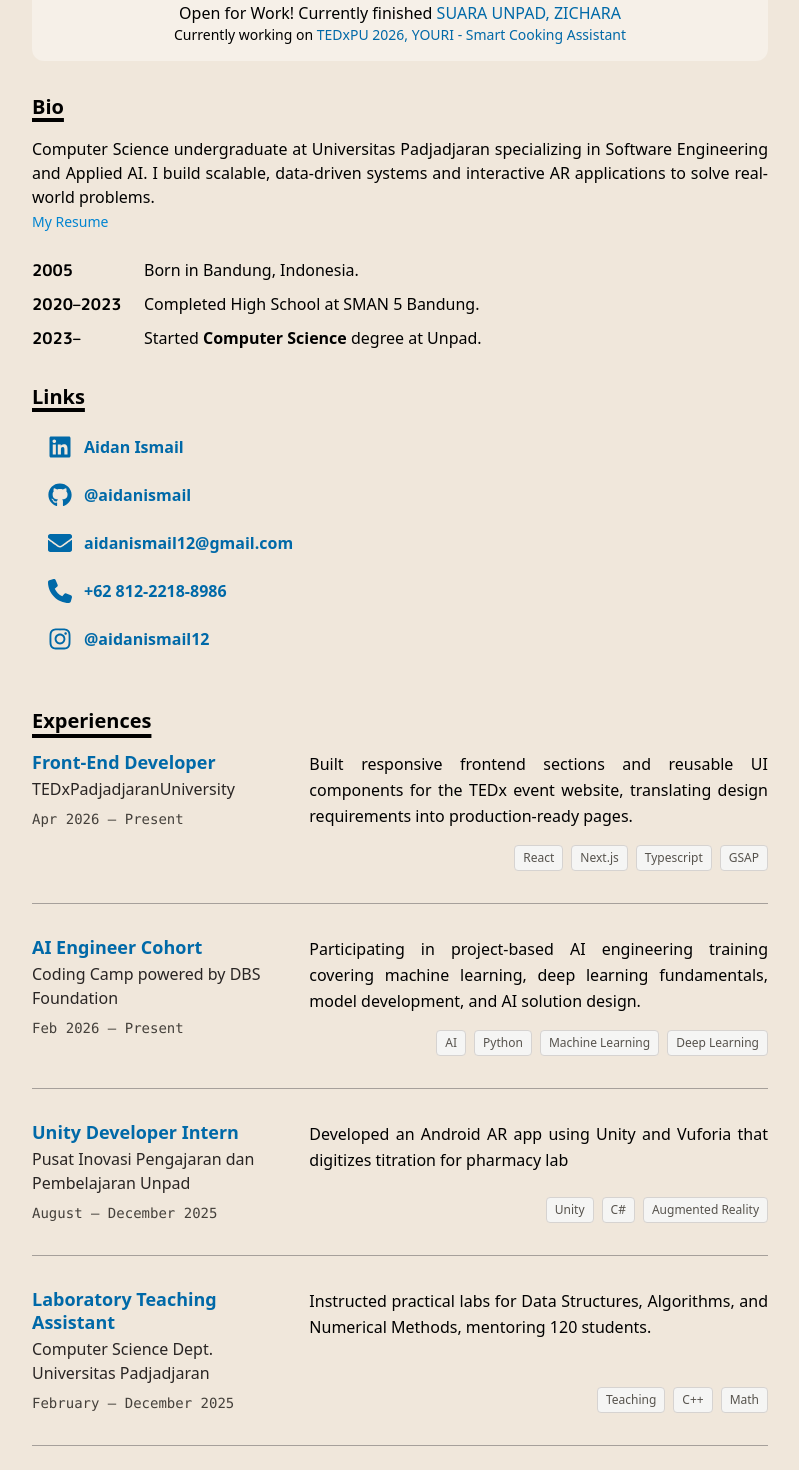
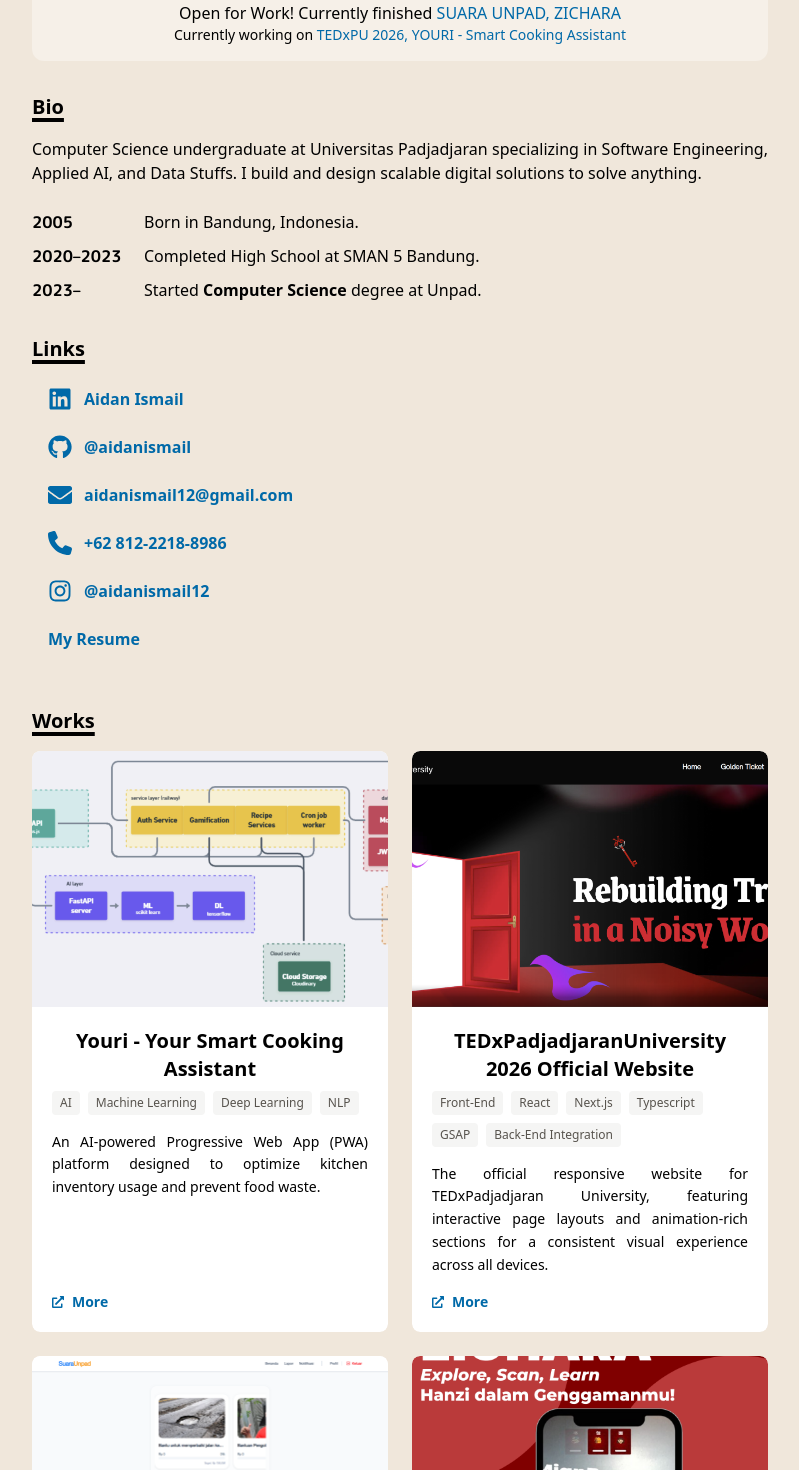
Before and after one commit to aidanismail/aidan-ismail, a React (Vite) app: page / in a window 1280 px wide. Shown: the part 360-1830 px from the top of the page, without its empty margins (240-1039 px from the left). Built offline with nearby package versions, Linux system fonts and the light colour scheme.

Commit message:
refactor: removing irrelevant sections

```diff
--- a/src/App.jsx
+++ b/src/App.jsx
@@ -51,9 +51,9 @@
                 <section id="hero" className="scroll-mt-100">
                   <Hero onHighlightProject={triggerHighlight} />
                 </section>
-                <section id="experiences" className="scroll-mt-20">
+                {/* <section id="experiences" className="scroll-mt-20">
                   <Experiences />
-                </section>
+                </section> */}
                 <section id="works" className="scroll-mt-20">
                   <Works highlightedId={highlightedProject} />
                 </section>
--- a/src/components/Navbar.jsx
+++ b/src/components/Navbar.jsx
@@ -37,9 +37,11 @@
   };
 
   return (
-    <nav ref={navRef} className="bg-[#ffffff]/40 backdrop-blur-xl w-full sticky top-0 z-50">
+    <nav
+      ref={navRef}
+      className="bg-[#ffffff]/40 backdrop-blur-xl w-full sticky top-0 z-50"
+    >
       <div className="flex flex-wrap justify-between items-center py-2 px-4 max-w-4xl mx-auto">
-
         {/* logo */}
         <a
           href="#hero"
@@ -55,29 +57,43 @@
             src={logo}
             alt="aidan's logo"
           />
-          <p className="font-bold font-cal text-xl tracking-tighter">Aidan Ismail</p>
+          <p className="font-bold font-cal text-xl tracking-tighter">
+            Aidan Ismail
+          </p>
         </a>
 
         {/* hamburger */}
         <div className="sm:hidden mt-2">
-          <button type="button" onClick={() => setIsOpen((v) => !v)} aria-label="Toggle menu">
+          <button
+            type="button"
+            onClick={() => setIsOpen((v) => !v)}
+            aria-label="Toggle menu"
+          >
             <GiHamburgerMenu size={24} />
           </button>
         </div>
 
         {/* desktop links */}
         <div className="hidden sm:flex gap-6 text-xl">
-          <a href="#hero" onClick={(e) => handleDesktopNavClick(e, "hero")} className="hover:underline">
+          {/* <a
+            href="#hero"
+            onClick={(e) => handleDesktopNavClick(e, "hero")}
+            className="hover:underline"
+          >
             Home
-          </a>
-          <a
+          </a> */}
+          {/* <a
             href="#experiences"
             onClick={(e) => handleDesktopNavClick(e, "experiences")}
             className="hover:underline"
           >
             Experiences
-          </a>
-          <a href="#works" onClick={(e) => handleDesktopNavClick(e, "works")} className="hover:underline">
+          </a> */}
+          <a
+            href="#works"
+            onClick={(e) => handleDesktopNavClick(e, "works")}
+            className="hover:underline"
+          >
             Works
           </a>
         </div>
@@ -104,19 +120,28 @@
               className="w-full flex flex-col items-start gap-6 text-xl sm:hidden border-t border-gray-500"
             >
               <div className="pt-4 pb-4 flex flex-col gap-6 w-full">
-                <a href="#hero" onClick={(e) => handleMobileNavClick(e, "hero")}>Home</a>
-                <a
+                {/* <a
+                  href="#hero"
+                  onClick={(e) => handleMobileNavClick(e, "hero")}
+                >
+                  Home
+                </a> */}
+                {/* <a
                   href="#experiences"
                   onClick={(e) => handleMobileNavClick(e, "experiences")}
                 >
                   Experiences
+                </a> */}
+                <a
+                  href="#works"
+                  onClick={(e) => handleMobileNavClick(e, "works")}
+                >
+                  Works
                 </a>
-                <a href="#works" onClick={(e) => handleMobileNavClick(e, "works")}>Works</a>
               </div>
             </Motion.div>
           )}
         </AnimatePresence>
-
       </div>
     </nav>
   );
--- a/src/data/projects.js
+++ b/src/data/projects.js
@@ -1,9 +1,9 @@
 import titrasims from "../assets/titrasims.png";
 import tedx from "../assets/tedx.png";
 import sust from "../assets/sust.png";
-import robot from "../assets/robot.jpeg";
-import analgo from "../assets/analgo.png";
-import ai from "../assets/ai.png";
+// import robot from "../assets/robot.jpeg";
+// import analgo from "../assets/analgo.png";
+// import ai from "../assets/ai.png";
 import pilketos from "../assets/pilketos.png";
 import suaraunpad from "../assets/suaraunpad.png";
 import zichara from "../assets/zichara.png";
@@ -27,7 +27,14 @@
     img: tedx2026,
     link: "https://tedxpadjadjaranuniversity.com/",
     alt: "https://github.com/HitMagicc/tedx-unpad2026",
-    tags: ["Front-End", "React", "Next.js", "Typescript", "GSAP"]
+    tags: [
+      "Front-End",
+      "React",
+      "Next.js",
+      "Typescript",
+      "GSAP",
+      "Back-End Integration"
+    ]
   },
   {
     id: "suaraunpad",
@@ -80,33 +87,33 @@
     alt: "https://www.figma.com/proto/UsxRCH96bJeKnqgVtluXAi/SUSTAINABITE-BACKUP?page-id=&node-id=3-4611&p=f&viewport=-438%2C2335%2C0.16&t=68BbqO8QmpUH4KAg-1&scaling=scale-down&content-scaling=fixed&starting-point-node-id=3%3A4611",
     tags: ["Figma", "UI/UX", "Design"]
   },
-  {
-    id: "robotik",
-    title: "Smart Follower Robot with Face Recognition",
-    desc: "An autonomous robot capable of real-time face tracking using InsightFace (ArcFace), translating visual data into precise motor control for subject following.",
-    img: robot,
-    link: "https://drive.google.com/file/d/1M5K56R_UKHc0E2HsaeNv2MyVcM5jJR7-/view?usp=drive_link",
-    alt: "https://github.com/mfachri820/RobotikaFaceRecognition",
-    tags: ["Python", "Arduino", "Robotics"]
-  },
-  {
-    id: "analgo",
-    title: "Huffman Visualizer & File Compressor",
-    desc: "A custom file compressor and visualizer that demonstrates lossless compression mechanics by rendering binary tree structures and statistics in real-time.",
-    img: analgo,
-    link: "https://aidanismail-file-compressor-app-haumig.streamlit.app/",
-    alt: "https://github.com/aidanismail/File-Compressor",
-    tags: ["Python", "Streamlit", "Algorithm"]
-  },
-  {
-    id: "ai",
-    title: "CodeMind AI Chatbot",
-    desc: "An AI teaching assistant that supports algorithm mastery through interactive code feedback, semantic search, and personalized resource recommendations.",
-    img: ai,
-    link: "https://github.com/mfachri820/AlgorithmAnalysis-AITutor",
-    alt: "https://github.com/mfachri820/AlgorithmAnalysis-AITutor",
-    tags: ["Python", "Streamlit", "Algorithms", "AI"]
-  },
+  // {
+  //   id: "robotik",
+  //   title: "Smart Follower Robot with Face Recognition",
+  //   desc: "An autonomous robot capable of real-time face tracking using InsightFace (ArcFace), translating visual data into precise motor control for subject following.",
+  //   img: robot,
+  //   link: "https://drive.google.com/file/d/1M5K56R_UKHc0E2HsaeNv2MyVcM5jJR7-/view?usp=drive_link",
+  //   alt: "https://github.com/mfachri820/RobotikaFaceRecognition",
+  //   tags: ["Python", "Arduino", "Robotics"]
+  // },
+  // {
+  //   id: "analgo",
+  //   title: "Huffman Visualizer & File Compressor",
+  //   desc: "A custom file compressor and visualizer that demonstrates lossless compression mechanics by rendering binary tree structures and statistics in real-time.",
+  //   img: analgo,
+  //   link: "https://aidanismail-file-compressor-app-haumig.streamlit.app/",
+  //   alt: "https://github.com/aidanismail/File-Compressor",
+  //   tags: ["Python", "Streamlit", "Algorithm"]
+  // },
+  // {
+  //   id: "ai",
+  //   title: "CodeMind AI Chatbot",
+  //   desc: "An AI teaching assistant that supports algorithm mastery through interactive code feedback, semantic search, and personalized resource recommendations.",
+  //   img: ai,
+  //   link: "https://github.com/mfachri820/AlgorithmAnalysis-AITutor",
+  //   alt: "https://github.com/mfachri820/AlgorithmAnalysis-AITutor",
+  //   tags: ["Python", "Streamlit", "Algorithms", "AI"]
+  // },
   {
     id: "pilketos",
     title: "Pemilihan Ketua OSIS SMAN 5 Bandung (2022)",
@@ -114,6 +121,6 @@
     img: pilketos,
     link: "https://github.com/fivecybercommunity/Front-End-Pilketos-2023",
     alt: "https://github.com/fivecybercommunity/Front-End-Pilketos-2023",
-    tags: ["Web", "Front-End"]
+    tags: ["Front-End", "PHP"]
   }
 ];
--- a/src/sections/Hero.jsx
+++ b/src/sections/Hero.jsx
@@ -96,16 +96,10 @@
 
           <h4 className="text-justify leading-normal">
             Computer Science undergraduate at Universitas Padjadjaran
-            specializing in Software Engineering and Applied AI. I build
-            scalable, data-driven systems and interactive AR applications to
-            solve real-world problems.
+            specializing in Software Engineering, Applied AI, and Data Stuffs. I
+            build and design scalable digital solutions to solve anything.
           </h4>
-          <Link
-            to="/resume"
-            className="cursor-pointer hover:underline text-sm text-sky-600 font-medium"
-          >
-            My Resume
-          </Link>
+
           <div className="mt-6 text-justify leading-relaxed">
             <div>
               <div className="flex gap-4 mb-2">
@@ -188,6 +182,14 @@
               <FaInstagram size={24} />
               <span>@aidanismail12</span>
             </a>
+
+            <Link
+              target="_blank"
+              to="/resume"
+              className="flex items-center gap-3 w-fit px-4 py-2 rounded-lg hover:bg-sky-100  font-bold transition-colors"
+            >
+              My Resume
+            </Link>
           </div>
         </div>
       </main>
```
